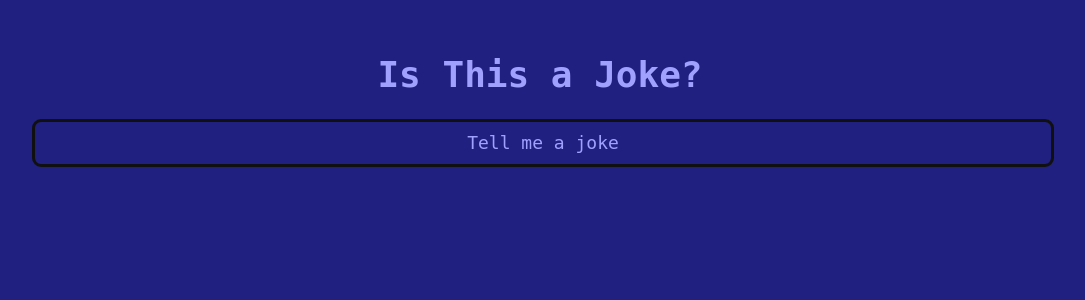
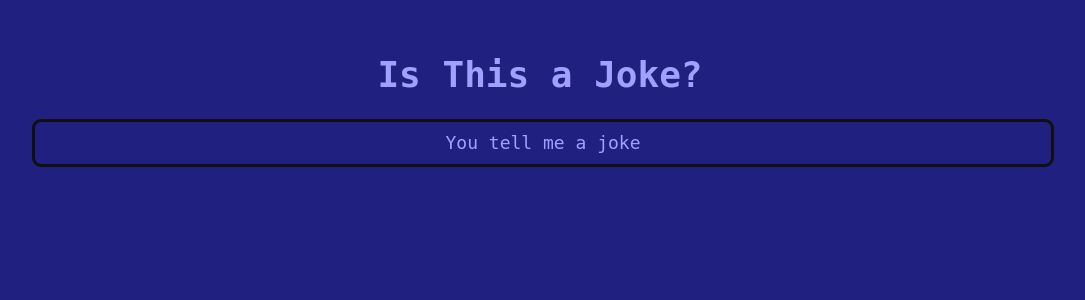
Before and after one commit to fl-jokebot-demo/jokebot-demo, a Django app: template jokebot/templates/index.html in a window 1280 px wide. Shown: the top 300 px of the page, without its empty margins (100-1185 px from the left). Run offline with Django 3.2, Linux system fonts and the light colour scheme; the template is opened without the code that fills it, so the values that code supplies are empty.

Commit message:
update button text on index page

```diff
--- a/jokebot/templates/index.html
+++ b/jokebot/templates/index.html
@@ -37,9 +37,23 @@
       var error_text  = 0; // someplace to put the bad news
       var notice_text = 0; // someplace to put user help/instructions
 
+      // these consts for human readable interaction state
+      // default is NONE
+      // when user is telling a joke, state is LISTEN
+      // when jokebot is telling a joke, state is TELL
+      // in the case of recoverable error, state is FAULT
+      // in the case of unrecoverable error, state is FATAL
+      const NONE   = 0;
+      const TELL   = 1;
+      const LISTEN = 2;
+      const FAULT  = 3;
+      const FATAL  = 4;
+
+      var interaction_state = NONE;
+
       function init_page()
       {
-         csrf_token   = document.querySelector( "[name=csrfmiddlewaretoken]" ).value;
+         csrf_token  = document.querySelector( "[name=csrfmiddlewaretoken]" ).value;
          error_text  = document.getElementById( "jbd_error" );
          notice_text = document.getElementById( "jbd_notice" );
          btn_tell    = document.getElementById( "jbd_tell" );
@@ -47,7 +61,6 @@
          btn_submit  = document.getElementById( "jbd_submit" );
 
          /*
-         TODO once we have a DB and models
          pull count of joke models so we
 	 know if we may tell a joke or not
 	 display buttons appropriately
@@ -94,8 +107,8 @@
   <div class="clearing_div"></div>
   <div id="jbd_txt_wrapper" class="txt_submit"><input type="text" style="width: 90%"></div>
   <div id="jbd_submit" class="btn_submit" onclick="jbd_submit();">s u b m i t</div>
-  <div id="jbd_tell" class="btn_submit" onclick="jbd_tell();">I tell a joke</div>
-  <div id="jbd_listen" class="btn_submit" onclick="jbd_listen();">Tell me a joke</div>
+  <div id="jbd_tell" class="btn_submit" onclick="jbd_tell();">I tell you a joke</div>
+  <div id="jbd_listen" class="btn_submit" onclick="jbd_listen();">You tell me a joke</div>
   </form>
 
   </center>
```
